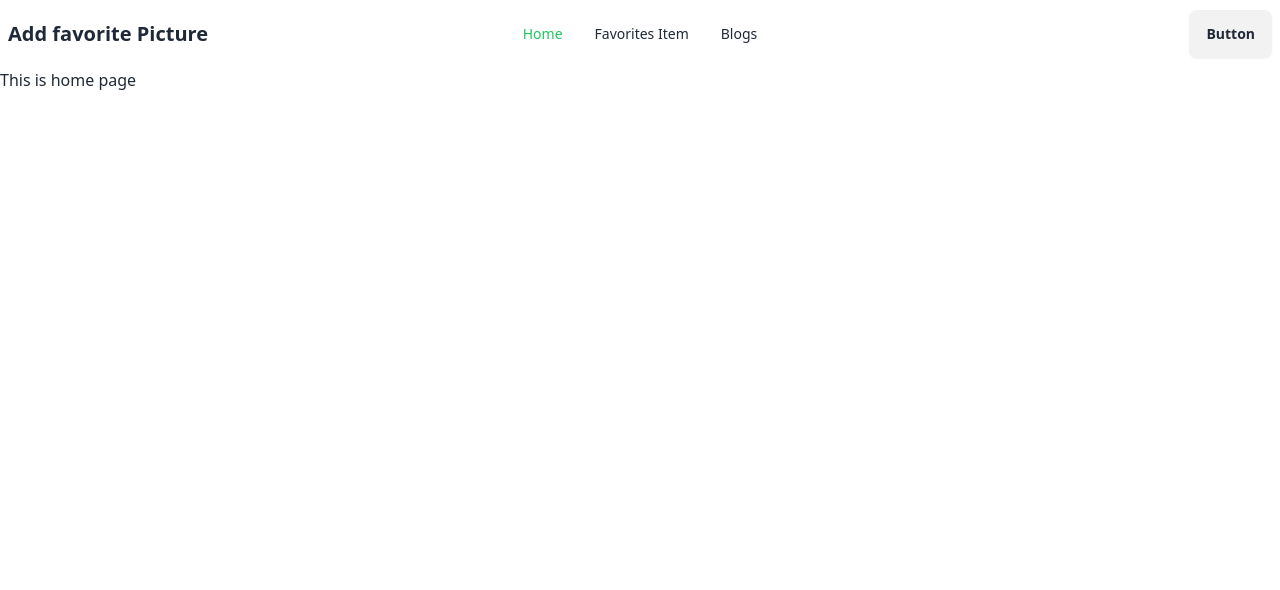
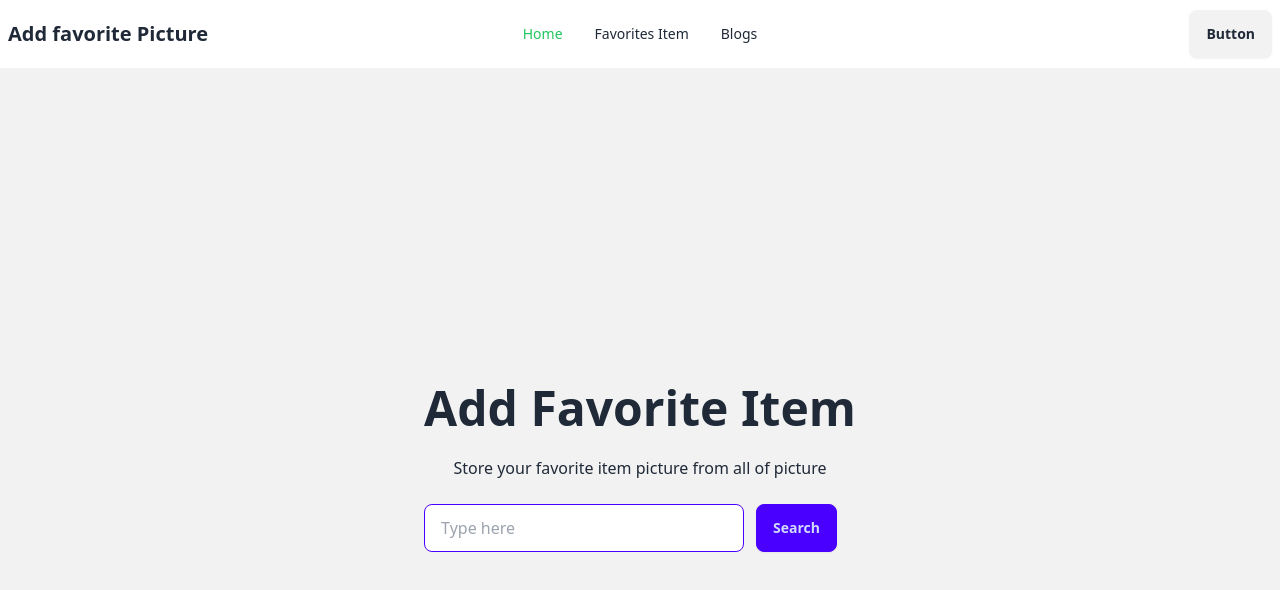
Before and after one commit to afnanhussain2002/add-fav-pic, a React (Vite) app: page / in a window 1280 px wide. Shown: the top 590 px of the page. Built offline with nearby package versions, Linux system fonts and the light colour scheme.

Commit message:
Added a banner section on home page

```diff
--- a/src/pages/Home/Home/Home.jsx
+++ b/src/pages/Home/Home/Home.jsx
@@ -1,10 +1,11 @@
+import HomeBanner from "../homeBanner/HomeBanner";
 
 
 const Home = () => {
     return (
-        <div>
-            This is home page
-        </div>
+        <>
+           <HomeBanner/>
+        </>
     );
 };
 
--- /dev/null
+++ b/src/pages/Home/homeBanner/HomeBanner.jsx
@@ -0,0 +1,20 @@
+const HomeBanner = () => {
+  return (
+    <div className="hero min-h-screen bg-base-200">
+      <div className="hero-content text-center">
+        <div className="max-w-md">
+          <h1 className="text-5xl font-bold">Add Favorite Item</h1>
+          <p className="py-6">
+           Store your favorite item picture from all of picture
+          </p>
+          <div className="flex gap-3">
+          <input type="text" placeholder="Type here" className="input input-bordered input-primary w-full max-w-xs" />
+          <button className="btn btn-primary">Search</button>
+          </div>
+        </div>
+      </div>
+    </div>
+  );
+};
+
+export default HomeBanner;
```
